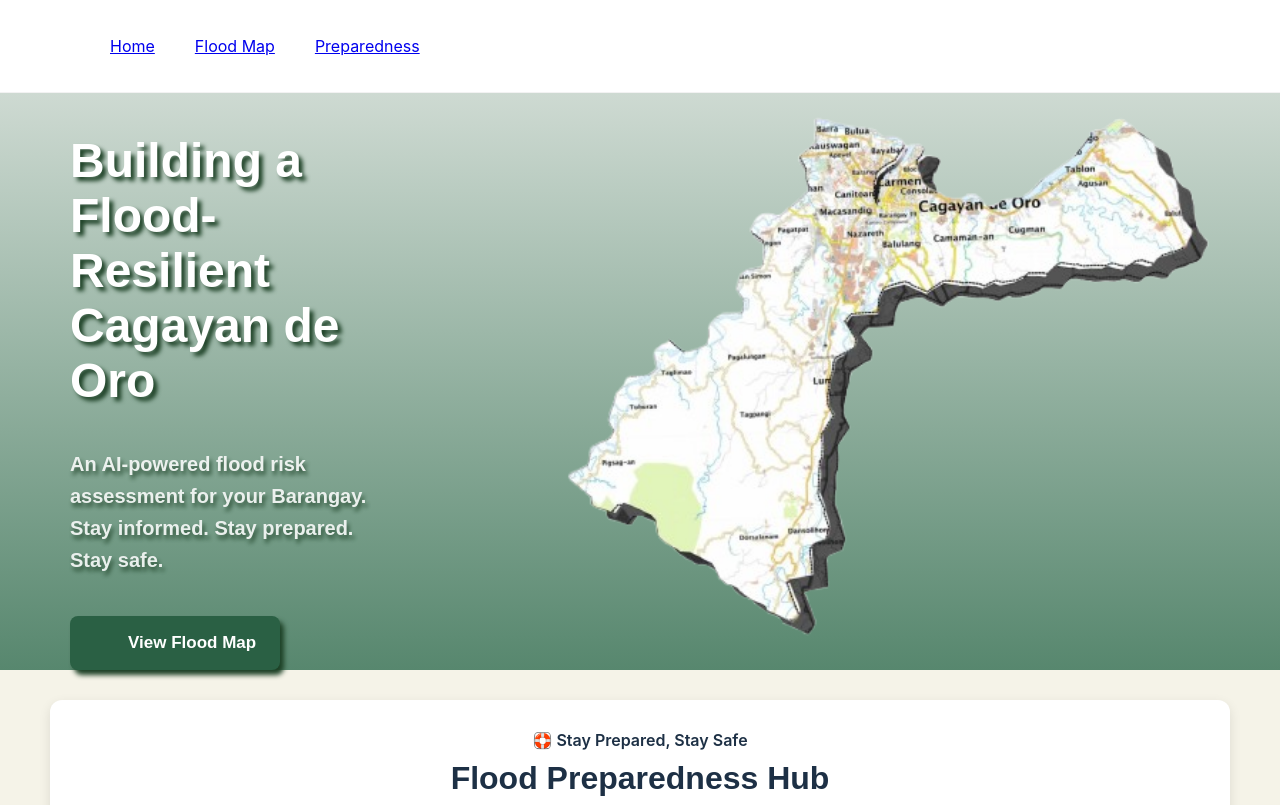
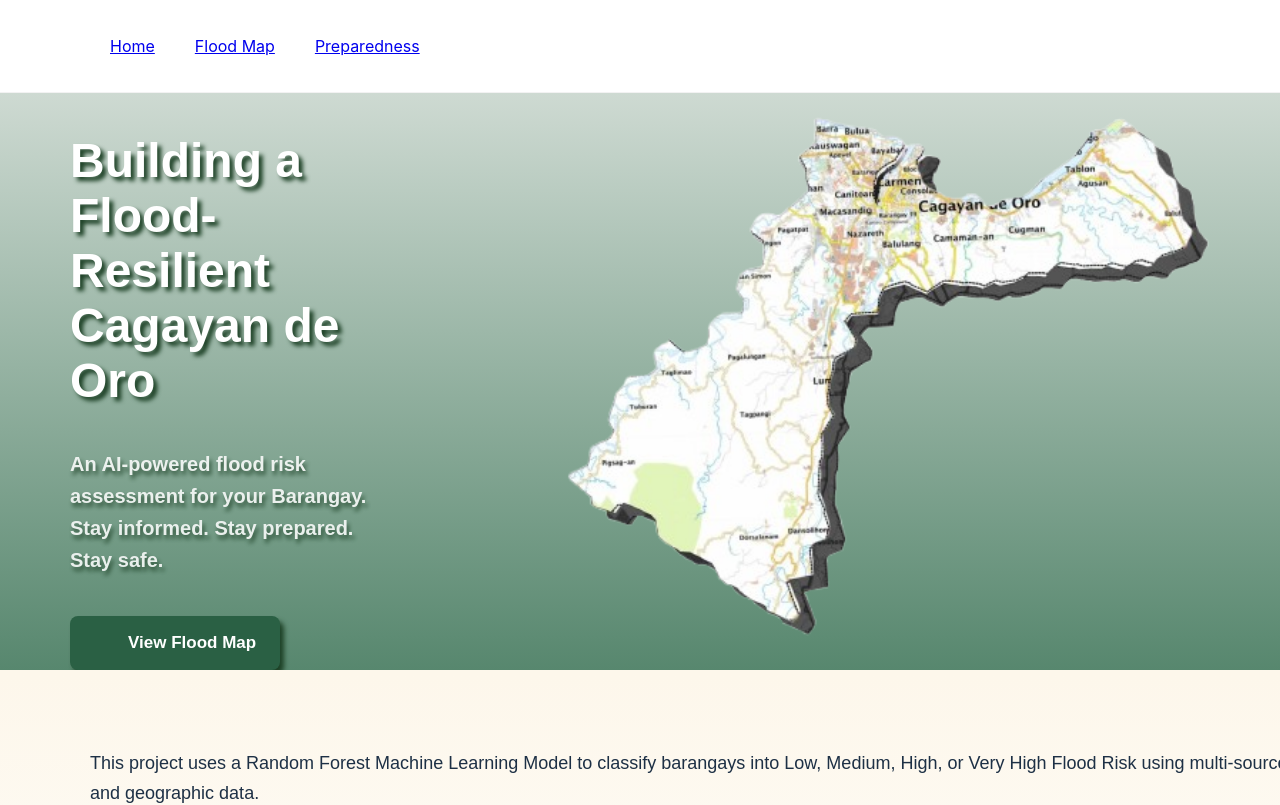
Before and after one commit to graeselah-scythe/floodmap, a React (Create React App) app: page /home in a window 1280 px wide. Shown: the top 805 px of the page. Built offline with nearby package versions, Linux system fonts and the light colour scheme; some icons are missing.

Commit message:
modified:   src/pages/Home.jsx

```diff
--- a/src/pages/Home.jsx
+++ b/src/pages/Home.jsx
@@ -1,13 +1,11 @@
 import React from 'react';
 import HeroSection from '../components/home/heroSection';
-import Preparedness from '../components/home/PreparednessTab';
 import AboutFrame from '../components/home/AboutFrame';
 
 const home = () => {
   return (
     <div>
       <HeroSection />
-      <Preparedness />
       <AboutFrame />
     </div>
   );
```
